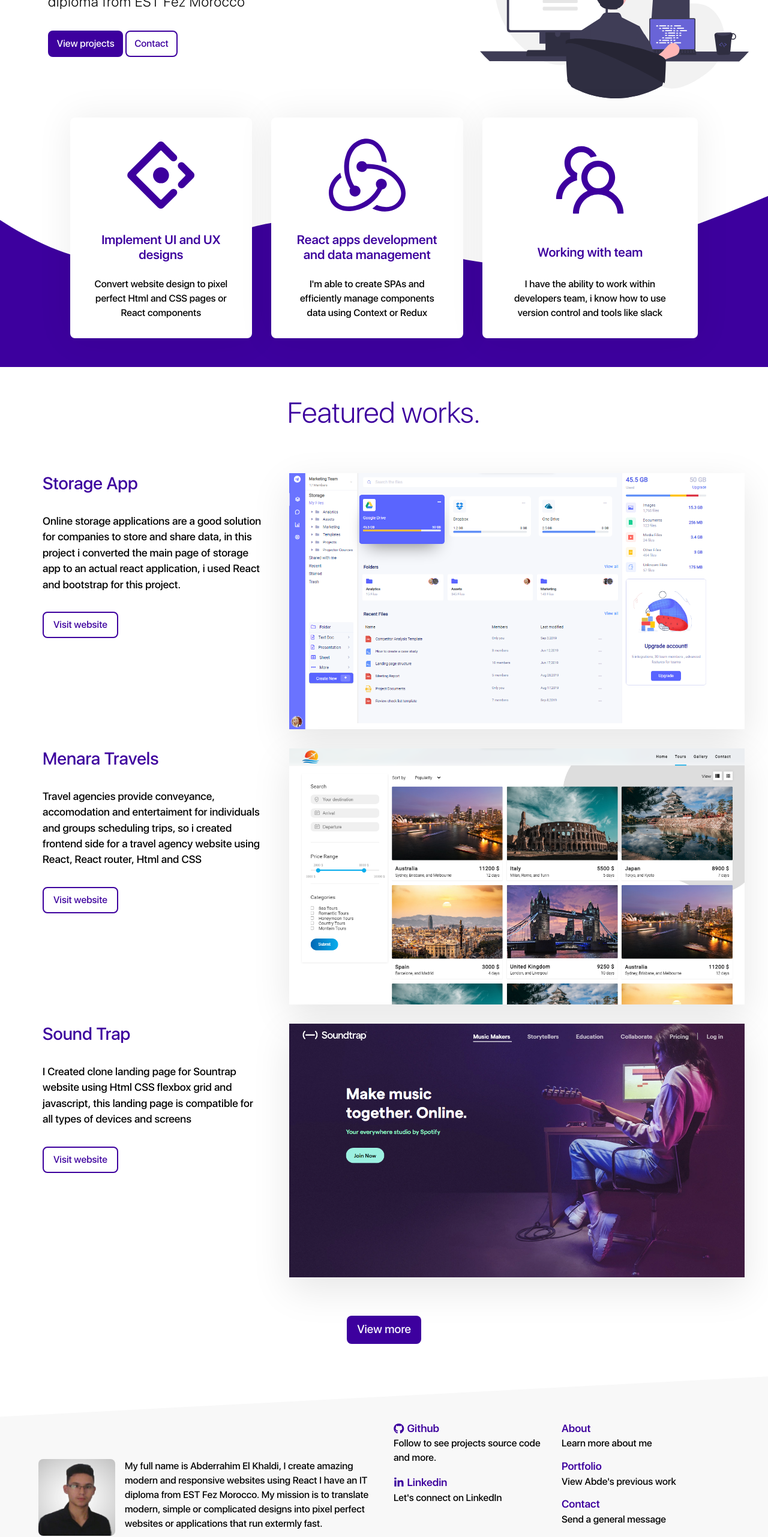
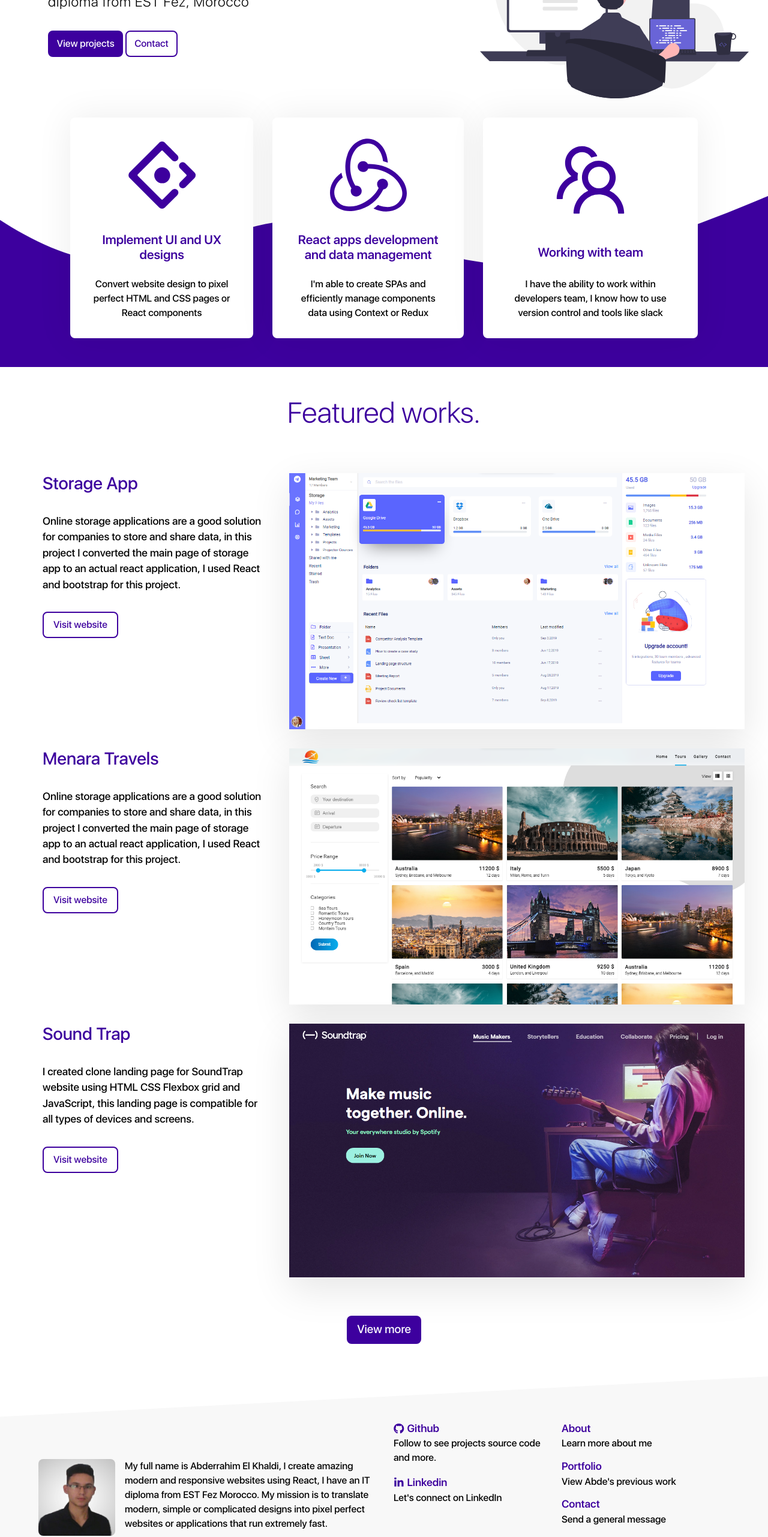
Before and after one commit to devkhaldi/portfolio, a React (Create React App) app: page / in a window 1280 px wide. Shown: the part 234-2797 px from the top of the page at 60% size. Built offline with nearby package versions, Linux system fonts and the light colour scheme.

Commit message:
fix portfolio errors

```diff
--- a/src/about/About.js
+++ b/src/about/About.js
@@ -19,19 +19,19 @@ const About = () => {
           <img src={myPhoto} alt='myPhoto' />
           <div className='text'>
             <p>
-              I'm Abde, I' m a frontend developer , my mission is to translate
+              I'm Abde, I'm a frontend developer, my mission is to translate
               modern, simple or complicated designs into pixel perfect websites
-              or applications that run extermly fast.
+              or applications that run extremely fast.
             </p>
             <p>
-              I have a computer science diploma, i understand the big image of
-              web developement from database design to deployement, and also i
-              have great problem solving skills and the ability to learn new
+              I have a computer science diploma, I understand the big image of
+              web development from database design to deployment, and also i
+              have great problem-solving skills and the ability to learn new
               technologies faster.
             </p>
             <p>
-              My main experience is frontend developement but i also have
-              passion for backend developement using Laravel and node, i belive
+              My main experience is frontend development, but I also have
+              passion for backend development using Laravel and node, I believe
               having experience in backend also make me better frontend
               developer.
             </p>
--- a/src/components/Footer.js
+++ b/src/components/Footer.js
@@ -14,10 +14,10 @@ const Footer = () => {
           </div>
           <div className='about-content'>
             My full name is Abderrahim El Khaldi, I create amazing modern and
-            responsive websites using React I have an IT diploma from EST Fez
+            responsive websites using React, I have an IT diploma from EST Fez
             Morocco. My mission is to translate modern, simple or complicated
             designs into pixel perfect websites or applications that run
-            extermly fast.
+            extremely fast.
           </div>
         </div>
         <div className='links'>
--- a/src/contact/Contact.js
+++ b/src/contact/Contact.js
@@ -16,7 +16,7 @@ const Contact = () => {
         <h2>Get in touch</h2>
         <p>
           Send a general message or details of a project you'd like me to be a
-          part of and I'll get back to you as soon as possible.
+          part of, and I'll get back to you as soon as possible.
         </p>
         <div className='form-container'>
           <h4>About you</h4>
@@ -70,10 +70,10 @@ const Contact = () => {
           <img src={myPhoto} alt='myPhoto' />
           <span>
             My full name is Abderrahim El Khaldi, I create amazing modern and
-            responsive websites using React I have an IT diploma from EST Fez
+            responsive websites using React, I have an IT diploma from EST Fez
             Morocco. My mission is to translate modern, simple or complicated
             designs into pixel perfect websites or applications that run
-            extermly fast.
+            extremely fast.
           </span>
         </div>
 
--- a/src/home/Hero.js
+++ b/src/home/Hero.js
@@ -17,8 +17,8 @@ const Hero = () => {
           </h1>
           <p>
             My full name is Abderrahim El Khaldi, I create amazing modern and
-            responsive websites using React I have an Information Technology
-            diploma from EST Fez Morocco
+            responsive websites using React, I have an Information Technology
+            diploma from EST Fez, Morocco
           </p>
           <div className='hero-buttons'>
             <Link className='btn' exact to='/portfolio'>
@@ -42,7 +42,7 @@ const Hero = () => {
             <div className='text-container' npm>
               <h3>Implement UI and UX designs</h3>
               <p>
-                Convert website design to pixel perfect Html and CSS pages or
+                Convert website design to pixel perfect HTML and CSS pages or
                 React components
               </p>
             </div>
@@ -67,8 +67,8 @@ const Hero = () => {
             <div className='text-container'>
               <h3>Working with team</h3>
               <p>
-                I have the ability to work within developers team, i know how to
-                use version control and tools like slack
+                 I have the ability to work within developers team, I know how
+                to use version control and tools like slack
               </p>
             </div>
           </div>
--- a/src/home/Projects.js
+++ b/src/home/Projects.js
@@ -37,7 +37,7 @@ const projects = [
     url: "https://storage-ui.netlify.app/",
     sourceCode: "https://github.com/devkhaldi/Test-Front-END",
     description:
-      "Online storage applications are a good solution for companies to store and share data, in this project i converted the main page of storage app to an actual react application, i used React and bootstrap for this project.",
+      "Online storage applications are a good solution for companies to store and share data, in this project I converted the main page of storage app to an actual react application, I used React and bootstrap for this project.",
   },
   {
     id: 2,
@@ -47,7 +47,7 @@ const projects = [
     url: "https://menara.netlify.app/",
     sourceCode: "https://github.com/devkhaldi/Travel-Agency",
     description:
-      "Travel agencies provide conveyance, accomodation and entertaiment for individuals and groups scheduling trips, so i created frontend side for a travel agency website using React, React router, Html and CSS",
+      "Online storage applications are a good solution for companies to store and share data, in this project I converted the main page of storage app to an actual react application, I used React and bootstrap for this project.",
   },
   {
     id: 3,
@@ -57,7 +57,7 @@ const projects = [
     url: "https://soundtrap.netlify.app/",
     sourceCode: "https://github.com/devkhaldi/Music-Landing-Page",
     description:
-      "I Created clone landing page for Sountrap website using Html CSS flexbox grid and javascript, this landing page is compatible for all types of devices and screens",
+      "I created clone landing page for SoundTrap website using HTML CSS Flexbox grid and JavaScript, this landing page is compatible for all types of devices and screens.",
   },
 ]
 
--- a/src/portfolio/Hero.js
+++ b/src/portfolio/Hero.js
@@ -13,8 +13,8 @@ const Hero = () => {
           </h1>
           <p>
             My full name is Abderrahim El Khaldi, I create amazing modern and
-            responsive websites using React I have an Information Technology
-            diploma from EST Fez Morocco
+            responsive websites using React, I have an Information Technology
+            diploma from EST Fez, Morocco
           </p>
           <div className='hero-buttons'>
             <Link className='btn' exact to='/portfolio'>
--- a/src/portfolio/Projects.js
+++ b/src/portfolio/Projects.js
@@ -37,7 +37,7 @@ const projects = [
     url: "https://storage-ui.netlify.app/",
     sourceCode: "https://github.com/devkhaldi/Test-Front-END",
     description:
-      "Online storage applications are a good solution for companies to store and share data, in this project i converted the main page of storage app to an actual react application, i used React and bootstrap for this project.",
+      "Online storage applications are a good solution for companies to store and share data, in this project I converted the main page of storage app to an actual react application, I used React and bootstrap for this project.",
   },
   {
     id: 2,
@@ -47,7 +47,7 @@ const projects = [
     url: "https://menara.netlify.app/",
     sourceCode: "https://github.com/devkhaldi/Travel-Agency",
     description:
-      "Travel agencies provide conveyance, accomodation and entertaiment for individuals and groups scheduling trips, so i created frontend side for travel agency website using React, React router, Html and CSS",
+      "Travel agencies provide conveyance, accommodation and entertainment for individuals and groups scheduling trips, so I created frontend side for travel agency website using React, React router, HTML and CSS",
   },
   {
     id: 3,
@@ -57,7 +57,7 @@ const projects = [
     url: "https://soundtrap.netlify.app/",
     sourceCode: "https://github.com/devkhaldi/Music-Landing-Page",
     description:
-      "I Created clone landing page for Sountrap website using Html CSS flexbox grid and javascript, this landing page is compatible for all types of devices and screens",
+      "I Created clone landing page for SoundTrap website using HTML CSS flexbox grid and JavaScript, this landing page is compatible for all types of devices and screens",
   },
   {
     id: 4,
@@ -67,7 +67,7 @@ const projects = [
     url: "https://wildfire-map.netlify.app/",
     sourceCode: "https://github.com/devkhaldi/wildfire-map",
     description:
-      "In this project i created a Wildfire map for tracking wildfires around the world using Google Maps and Nasa API",
+      "In this project, I created a Wildfire map for tracking wildfires around the world using Google Maps and NASA API",
   },
   {
     id: 5,
@@ -77,7 +77,7 @@ const projects = [
     url: "https://covid-tracker-khaldi.netlify.app/",
     sourceCode: "https://github.com/devkhaldi/Corona-Tracker",
     description:
-      "I developed a covid tracker using React, Chart js and React count up to show the current status of pandamic and virus spreading in the world",
+      "I developed a covid tracker using React, Chart JS and React count up to show the current status of pandemic and virus spreading in the world",
   },
   {
     id: 6,
@@ -87,7 +87,7 @@ const projects = [
     url: "https://dolla-landing.netlify.app/",
     sourceCode: "https://github.com/devkhaldi/Dolla",
     description:
-      "To increase my coding skills, i built a responsive banking landing page using Html Css and Bootstrap.",
+      "To increase my coding skills, I built a responsive banking landing page using HTML CSS and Bootstrap.",
   },
 ]
 
```
